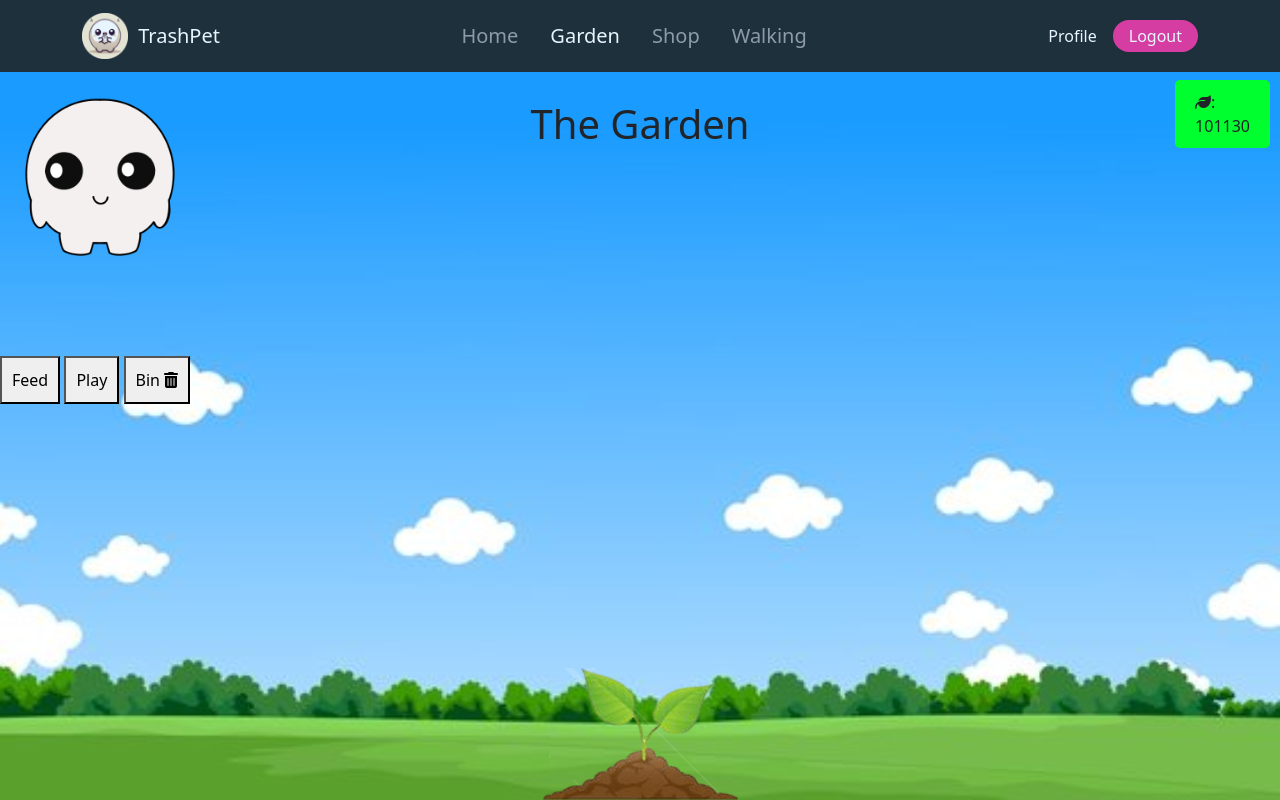
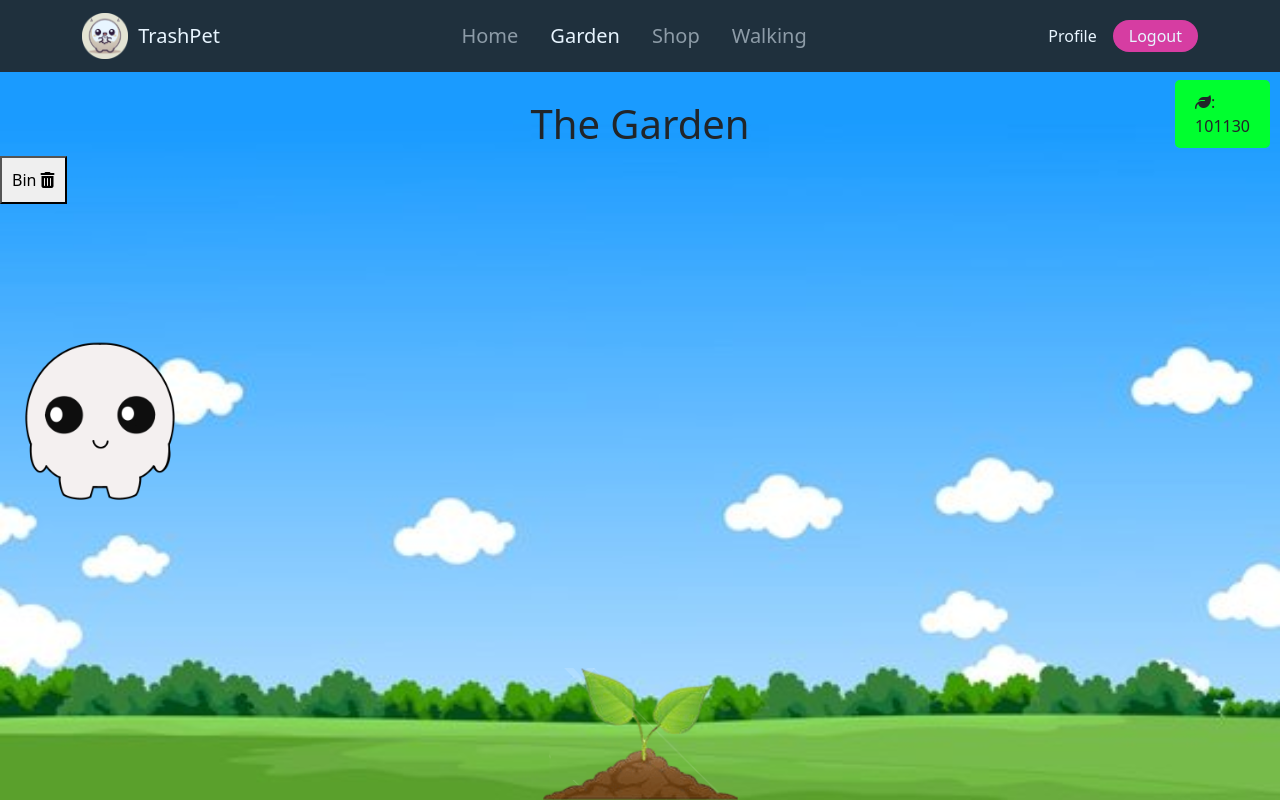
Before and after one commit to poppyts25/TrashPet, a Django app: page /trashpetapp/garden/ in a window 1280 px wide. Run offline with Django 4.2, Linux system fonts and the light colour scheme; a user stored in the database is signed in; data comes from the database, SQL or seed files in the repository; both versions use the stored data as it was after the commit; some libraries are stand-ins or nearby versions.

Commit message:
added garden css

```diff
--- a/trashpet/trashpetapp/templates/trashpetapp/garden.html
+++ b/trashpet/trashpetapp/templates/trashpetapp/garden.html
@@ -27,10 +27,12 @@
       margin-top: 50px;
     }
     #pet-container {
-      position: relative;
+      position: fixed;
       width: 200px;
       height: 200px;
       overflow: hidden;
+      bottom: 8%;
+      left: 0;
     }
 
     .pet-background,
@@ -83,8 +85,6 @@
 
     <!--container that holds buttons that user can interact with-->
     <div class="buttons-container">
-      <button id="feed-button">Feed</button>
-      <button id="play-button">Play</button>
       <button id="bin-button">Bin <i class="fa-solid fa-trash-can"></i></button>
     </div>
 
```
Also changed, not shown: trashpet/trashpetapp/static/garden.css (+9 -6 lines), trashpet/db.sqlite3.
